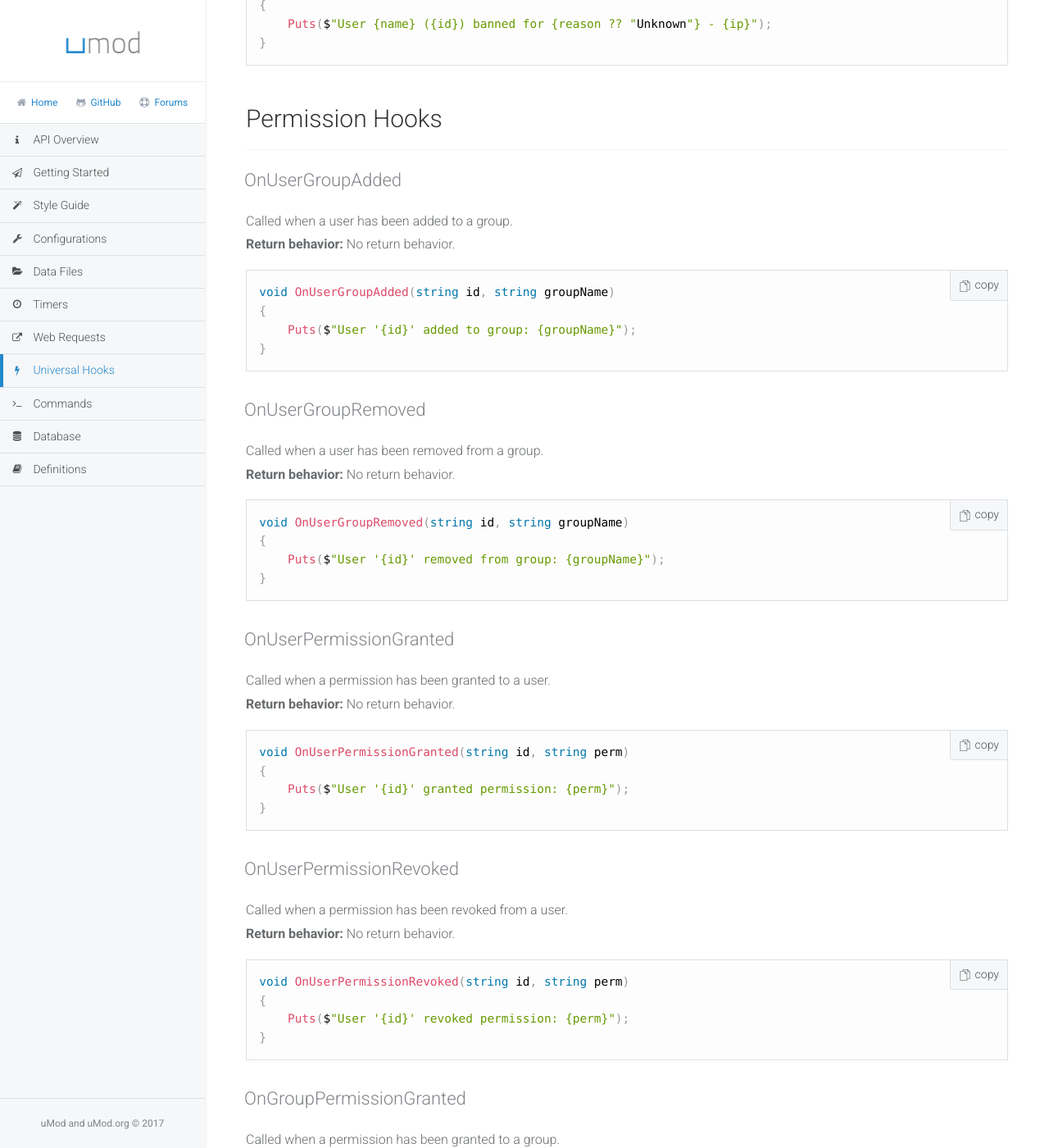
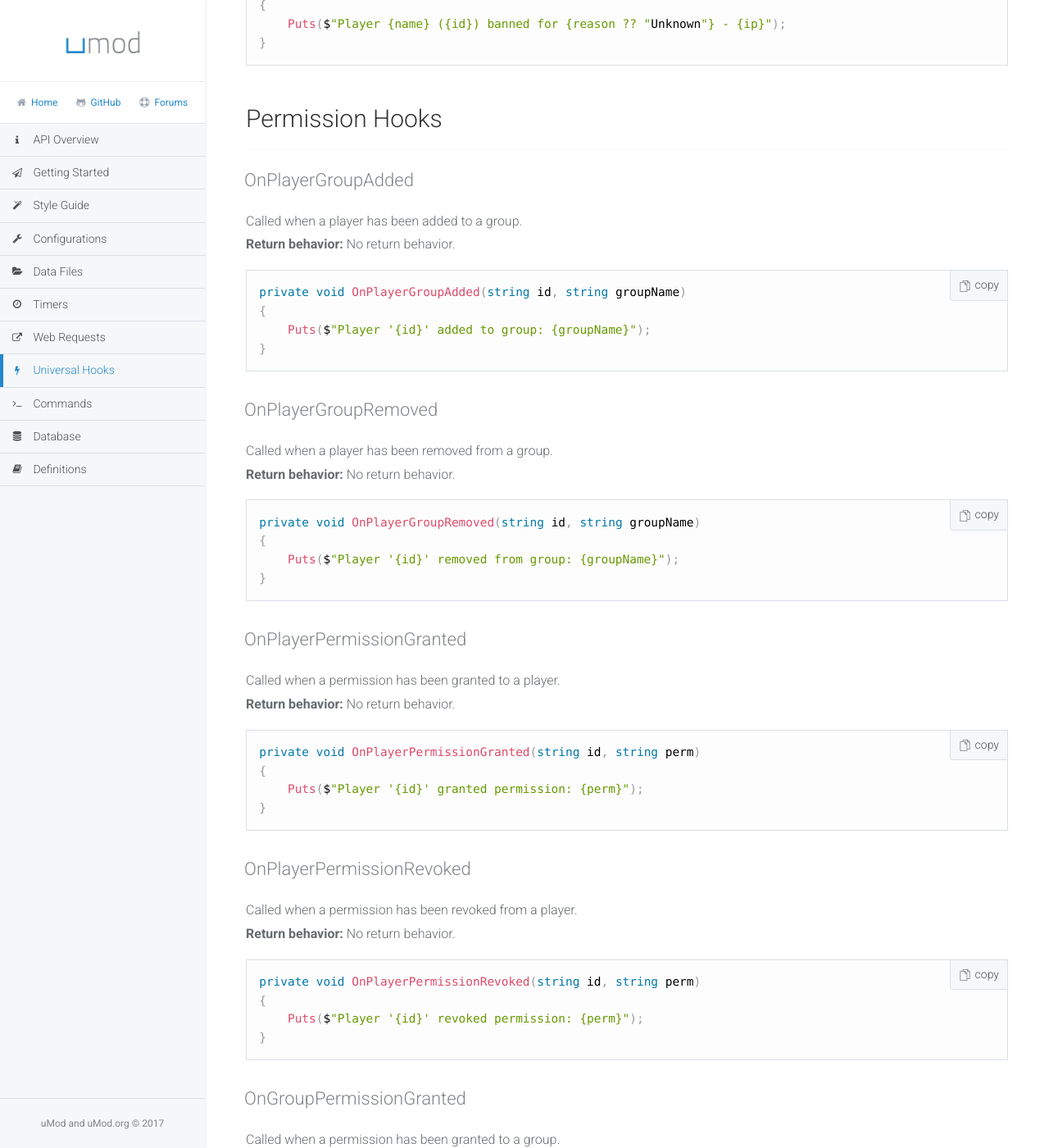
Before and after one commit to jacobcoughenour/umod.org, a Jekyll site: the page built from api/universal-hooks.html, in a window 1280 px wide and 1400 px high, scrolled down 3975 px. Shown: the whole window at 82% size. Built offline with Jekyll 4.4.1, drawn with Linux system fonts in a browser that asks for light colours; nearby versions of some CDN libraries; some of the changed text lies outside the part shown.

Commit message:
Update hook names for planned changes

```diff
--- a/_data/api/hooks/universal.yml
+++ b/_data/api/hooks/universal.yml
@@ -45,42 +45,42 @@
     return: "No return behavior."
 
 "Player Hooks":
-  - name: CanUserLogin
+  - name: CanPlayerConnect
     type: bool
     args: string name, string id, string ip
-    summary: "Called when a user is attempting to login to the server."
+    summary: "Called when a player is attempting to connect to the server."
     return: "Return true/false to approve/reject."
-  - name: OnUserApproved
+  - name: OnPlayerApproved
     type: void
     args: string name, string id, string ip
-    summary: "Called after a user is approved to login to the server."
+    summary: "Called after a player is approved to connect to the server."
     return: "No return behavior."
-  - name: OnUserBanned
+  - name: OnPlayerBanned
     type: void
     args: string name, string id, string ip, string reason
-    summary: "Called when a user is banned by the server, the game developer, EAC, or VAC."
+    summary: "Called when a player is banned by the server, the game developer, EAC, or VAC."
     return: "No return behavior."
 
 "Permission Hooks":
-  - name: OnUserGroupAdded
+  - name: OnPlayerGroupAdded
     type: void
     args: string id, string groupName
-    summary: "Called when a user has been added to a group."
+    summary: "Called when a player has been added to a group."
     return: "No return behavior."
-  - name: OnUserGroupRemoved
+  - name: OnPlayerGroupRemoved
     type: void
     args: string id, string groupName
-    summary: "Called when a user has been removed from a group."
+    summary: "Called when a player has been removed from a group."
     return: "No return behavior."
-  - name: OnUserPermissionGranted
+  - name: OnPlayerPermissionGranted
     type: void
     args: string id, string perm
-    summary: "Called when a permission has been granted to a user."
+    summary: "Called when a permission has been granted to a player."
     return: "No return behavior."
-  - name: OnUserPermissionRevoked
+  - name: OnPlayerPermissionRevoked
     type: void
     args: string id, string perm
-    summary: "Called when a permission has been revoked from a user."
+    summary: "Called when a permission has been revoked from a player."
     return: "No return behavior."
   - name: OnGroupPermissionGranted
     type: void
--- /dev/null
+++ b/_includes/snippets/hooks/canplayerconnect.html
@@ -0,0 +1,6 @@
+private bool CanPlayerConnect(string name, string id, string ip)
+{
+    Puts($"Player {name} ({id}) at {ip} is attempting to connect...");
+    if (ip == "127.0.0.1") return false;
+    return true;
+}
--- a/_includes/snippets/hooks/canuserlogin.html
+++ /dev/null
@@ -1,6 +0,0 @@
-bool CanUserLogin(string name, string id, string ip)
-{
-    Puts($"User {name} ({id}) at {ip} is attempting to login...");
-    if (ip == "127.0.0.1") return false;
-    return true;
-}
--- /dev/null
+++ b/_includes/snippets/hooks/onplayerapproved.html
@@ -0,0 +1,4 @@
+private void OnPlayerApproved(string name, string id, string ip)
+{
+    Puts($"Player {name} ({id}) at {ip} has been approved to login!");
+}
--- /dev/null
+++ b/_includes/snippets/hooks/onplayerbanned.html
@@ -0,0 +1,4 @@
+private void OnPlayerBanned(string name, string id, string ip, string reason)
+{
+    Puts($"Player {name} ({id}) banned for {reason ?? "Unknown"} - {ip}");
+}
--- /dev/null
+++ b/_includes/snippets/hooks/onplayergroupadded.html
@@ -0,0 +1,4 @@
+private void OnPlayerGroupAdded(string id, string groupName)
+{
+    Puts($"Player '{id}' added to group: {groupName}");
+}
--- /dev/null
+++ b/_includes/snippets/hooks/onplayergroupremoved.html
@@ -0,0 +1,4 @@
+private void OnPlayerGroupRemoved(string id, string groupName)
+{
+    Puts($"Player '{id}' removed from group: {groupName}");
+}
--- /dev/null
+++ b/_includes/snippets/hooks/onplayerpermissiongranted.html
@@ -0,0 +1,4 @@
+private void OnPlayerPermissionGranted(string id, string perm)
+{
+    Puts($"Player '{id}' granted permission: {perm}");
+}
--- /dev/null
+++ b/_includes/snippets/hooks/onplayerpermissionrevoked.html
@@ -0,0 +1,4 @@
+private void OnPlayerPermissionRevoked(string id, string perm)
+{
+    Puts($"Player '{id}' revoked permission: {perm}");
+}
--- a/_includes/snippets/hooks/onuserapproved.html
+++ /dev/null
@@ -1,4 +0,0 @@
-void OnUserApproved(string name, string id, string ip)
-{
-    Puts($"User {name} ({id}) at {ip} has been approved to login!");
-}
--- a/_includes/snippets/hooks/onuserbanned.html
+++ /dev/null
@@ -1,4 +0,0 @@
-void OnUserBanned(string name, string id, string ip, string reason)
-{
-    Puts($"User {name} ({id}) banned for {reason ?? "Unknown"} - {ip}");
-}
--- a/_includes/snippets/hooks/onusergroupadded.html
+++ /dev/null
@@ -1,4 +0,0 @@
-void OnUserGroupAdded(string id, string groupName)
-{
-    Puts($"User '{id}' added to group: {groupName}");
-}
--- a/_includes/snippets/hooks/onusergroupremoved.html
+++ /dev/null
@@ -1,4 +0,0 @@
-void OnUserGroupRemoved(string id, string groupName)
-{
-    Puts($"User '{id}' removed from group: {groupName}");
-}
--- a/_includes/snippets/hooks/onuserpermissiongranted.html
+++ /dev/null
@@ -1,4 +0,0 @@
-void OnUserPermissionGranted(string id, string perm)
-{
-    Puts($"User '{id}' granted permission: {perm}");
-}
--- a/_includes/snippets/hooks/onuserpermissionrevoked.html
+++ /dev/null
@@ -1,4 +0,0 @@
-void OnUserPermissionRevoked(string id, string perm)
-{
-    Puts($"User '{id}' revoked permission: {perm}");
-}
```
